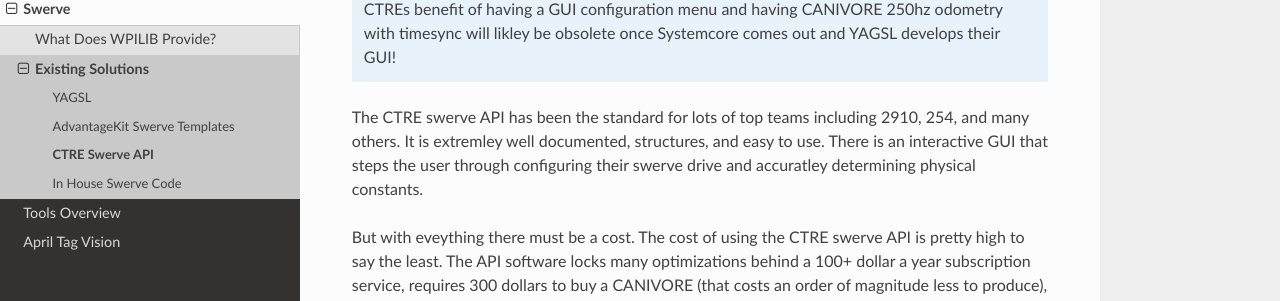
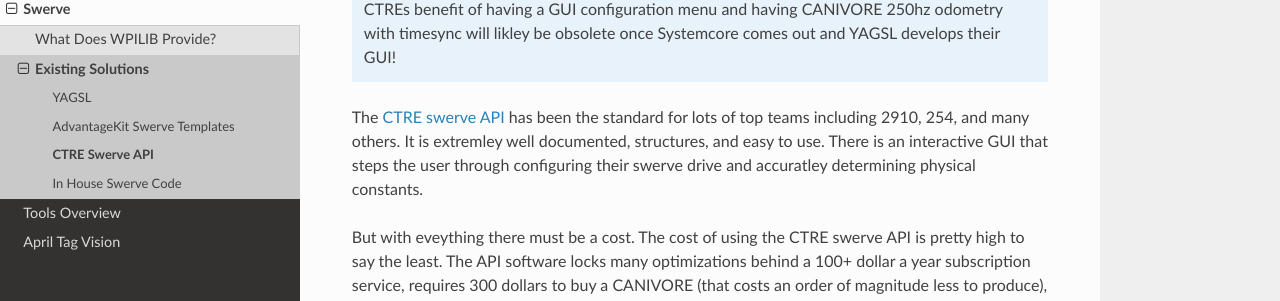
Before and after one commit to GreenTomato5/Pioneers-Controls-Docs, a Sphinx documentation site: the page built from docs/source/swerve/CTRESwerve.rst, in a window 1280 px wide and 1295 px high. Shown: the part 203-504 px from the top of the window. Built offline with Sphinx 7.4.7 and the Read the Docs theme 3.1.0, drawn with Linux system fonts in a browser that asks for light colours; pages that are not in the unit, such as notebooks, are missing from menus; part of the change alters nothing that is shown.

```diff
--- a/docs/source/swerve/CTRESwerve.rst
+++ b/docs/source/swerve/CTRESwerve.rst
@@ -3,7 +3,7 @@ CTRE Swerve API
 
 .. note:: CTREs benefit of having a GUI configuration menu and having CANIVORE 250hz odometry with timesync will likley be obsolete once Systemcore comes out and YAGSL develops their GUI!
 
-The CTRE swerve API has been the standard for lots of top teams including 2910, 254, and many others. It is extremley well documented, structures, and easy to use.
+The `CTRE swerve API <https://v6.docs.ctr-electronics.com/en/latest/docs/tuner/tuner-swerve/index.html>`_ has been the standard for lots of top teams including 2910, 254, and many others. It is extremley well documented, structures, and easy to use.
 There is an interactive GUI that steps the user through configuring their swerve drive and accuratley determining physical constants.
 
 But with eveything there must be a cost. The cost of using the CTRE swerve API is pretty high to say the least. The API software locks many
```
